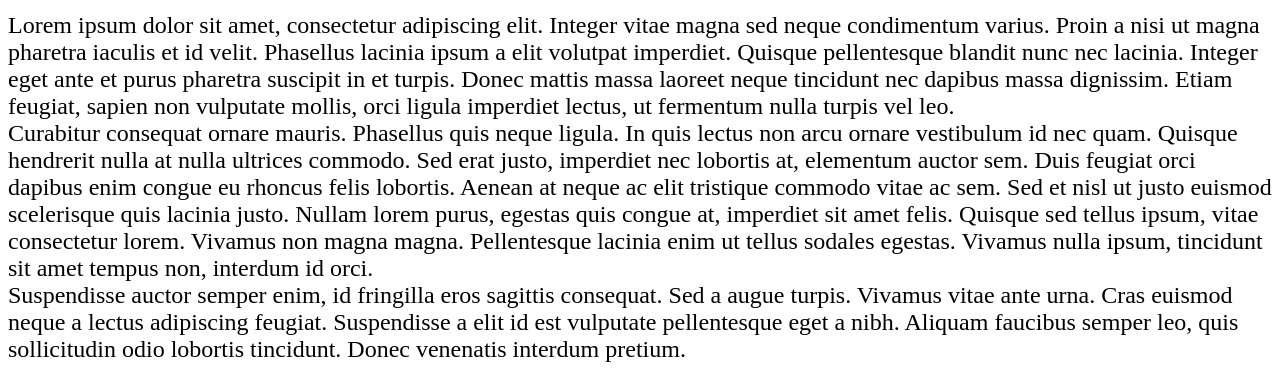
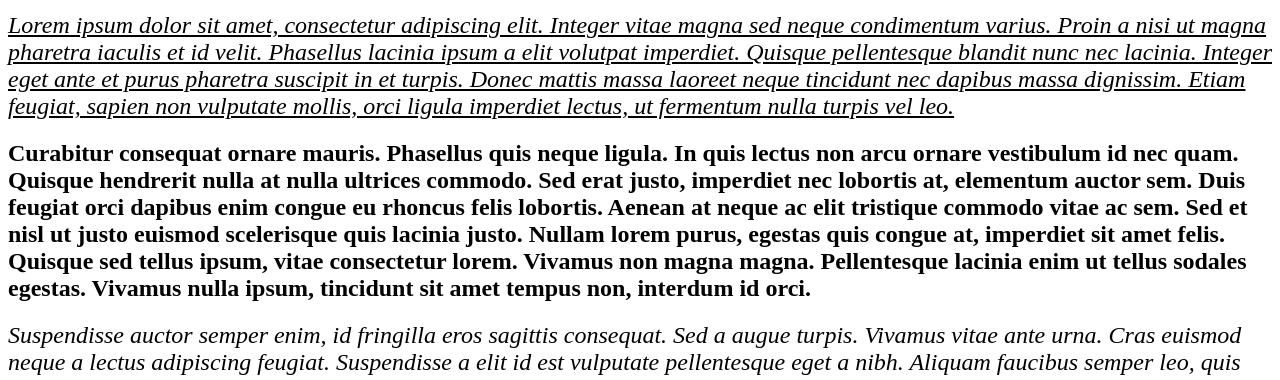
Before and after one commit to jsikorski/TP-SI, a plain HTML site: page Laboratoria 1/article1.html in a window 1280 px wide. Shown: the part 271-651 px from the top of the page. Drawn offline with Linux system fonts and the light colour scheme.

Commit message:
More styles for chapters

```diff
--- a/Laboratoria 1/stylesheets/article.css
+++ b/Laboratoria 1/stylesheets/article.css
@@ -1,7 +1,20 @@
 .sections section h2 {
-  font-size: 2em
+  font-size: 2em;
 }
 
 .sections section div {
-  font-size: 1.5em
+  margin-bottom: 20px;
+  font-size: 1.5em;
 }
+
+.sections section div:first-of-type {
+  text-decoration: underline
+}
+
+.sections section div:nth-child(even) {
+  font-style: italic;
+}
+
+.sections section div:nth-child(odd) {
+  font-weight: bold;
+}
```
